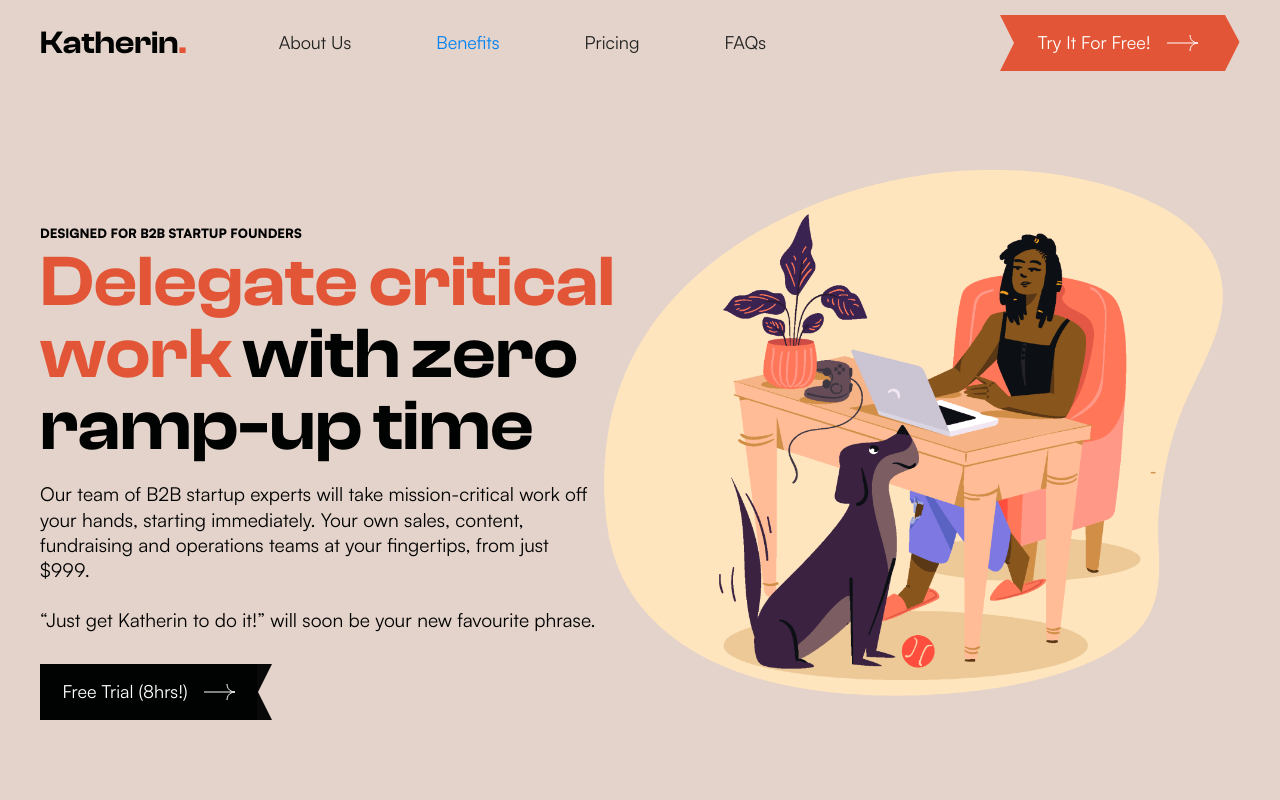
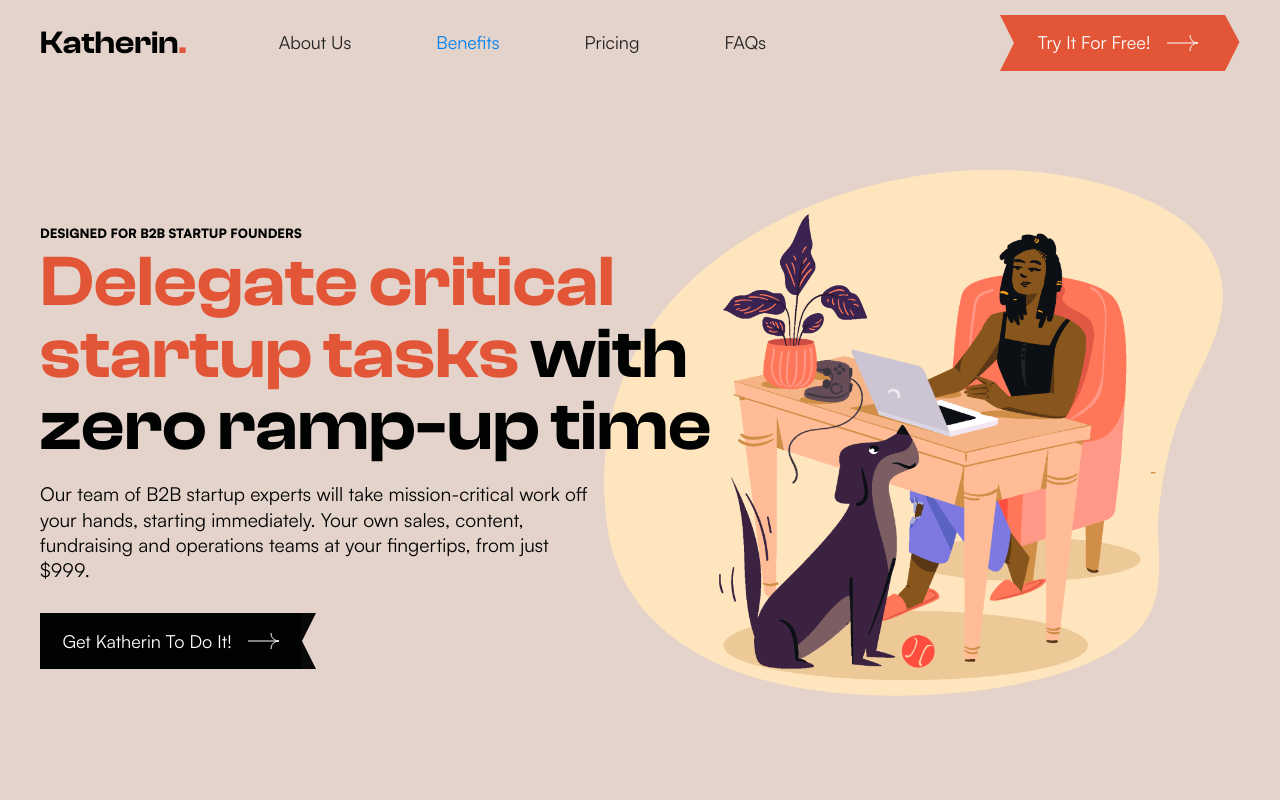
Before and after one commit to imaan/katherin-io.webflow, a plain HTML site: page index.html in a window 1280 px wide. Shown: the top 800 px of the page. Drawn offline with nearby package versions, Linux system fonts and the light colour scheme.

Commit message:
copy update

```diff
--- a/index.html
+++ b/index.html
@@ -1,5 +1,5 @@
 <!DOCTYPE html><!--  This site was created in Webflow. https://www.webflow.com  -->
-<!--  Last Published: Fri Mar 03 2023 21:47:41 GMT+0000 (Coordinated Universal Time)  -->
+<!--  Last Published: Fri Mar 03 2023 22:02:29 GMT+0000 (Coordinated Universal Time)  -->
 <html data-wf-page="63ed084bf3b6ed7e4ebaa452" data-wf-site="63ed084bf3b6ed7b75baa44c">
 <head>
   <meta charset="utf-8">
@@ -140,16 +140,16 @@ a {
                 <div data-w-id="7eb68a58-06e7-58fc-8f9a-6154eb473110" style="opacity:0" class="home-left-content-wrapper">
                   <div class="text-color-orange">
                     <p class="above-heading">Designed for B2B startup founders<br></p>
-                    <h1 class="heading-4">Delegate critical work <span class="text-span">with zero ramp-up time</span><span class="text-span"></span><span class="text-span"></span></h1>
+                    <h1 class="heading-4">Delegate critical startup tasks <span class="text-span">with zero ramp-up time</span><span class="text-span"></span><span class="text-span"></span></h1>
                   </div>
                   <div class="margin-vertical margin-custom1">
                     <div class="padding-right padding-xhuge mobile-custom">
-                      <p class="paragraph-2">Our team of B2B startup experts will take mission-critical work off your hands, starting immediately. Your own sales, content, fundraising and operations teams at your fingertips, from just $999.<br><br>“Just get Katherin to do it!” will soon be your new favourite phrase.<br></p>
+                      <p class="paragraph-2">Our team of B2B startup experts will take mission-critical work off your hands, starting immediately. Your own sales, content, fundraising and operations teams at your fingertips, from just $999.<br></p>
                     </div>
                   </div>
                   <a href="#pricing" class="button-dark hero w-inline-block">
                     <div class="btn-icon-text-wrapper dark hero">
-                      <div>Free Trial (8hrs!)</div><img src="images/Vector.svg" loading="lazy" alt="" class="image">
+                      <div>Get Katherin To Do It!</div><img src="images/Vector.svg" loading="lazy" alt="" class="image">
                     </div><img src="images/Rectangle-62.svg" loading="lazy" alt="" class="image-2 hero">
                   </a>
                 </div>
```
